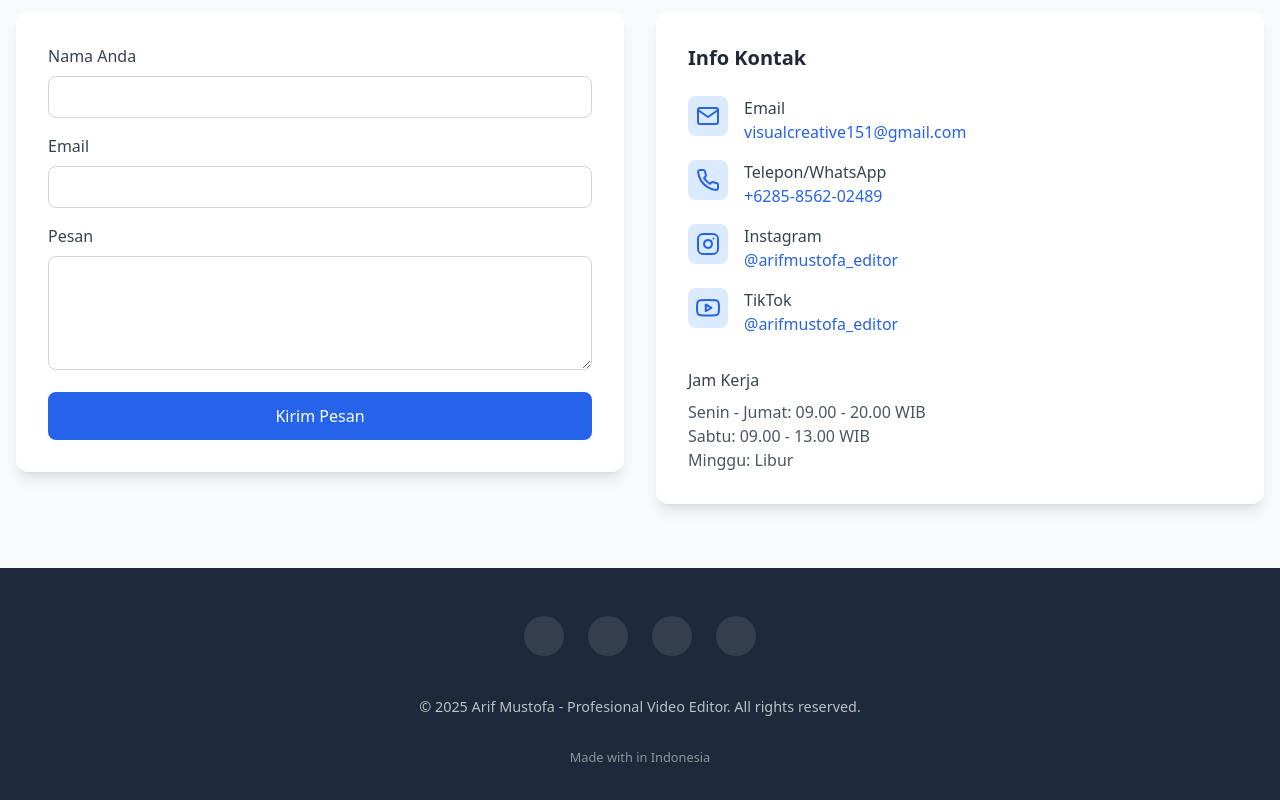
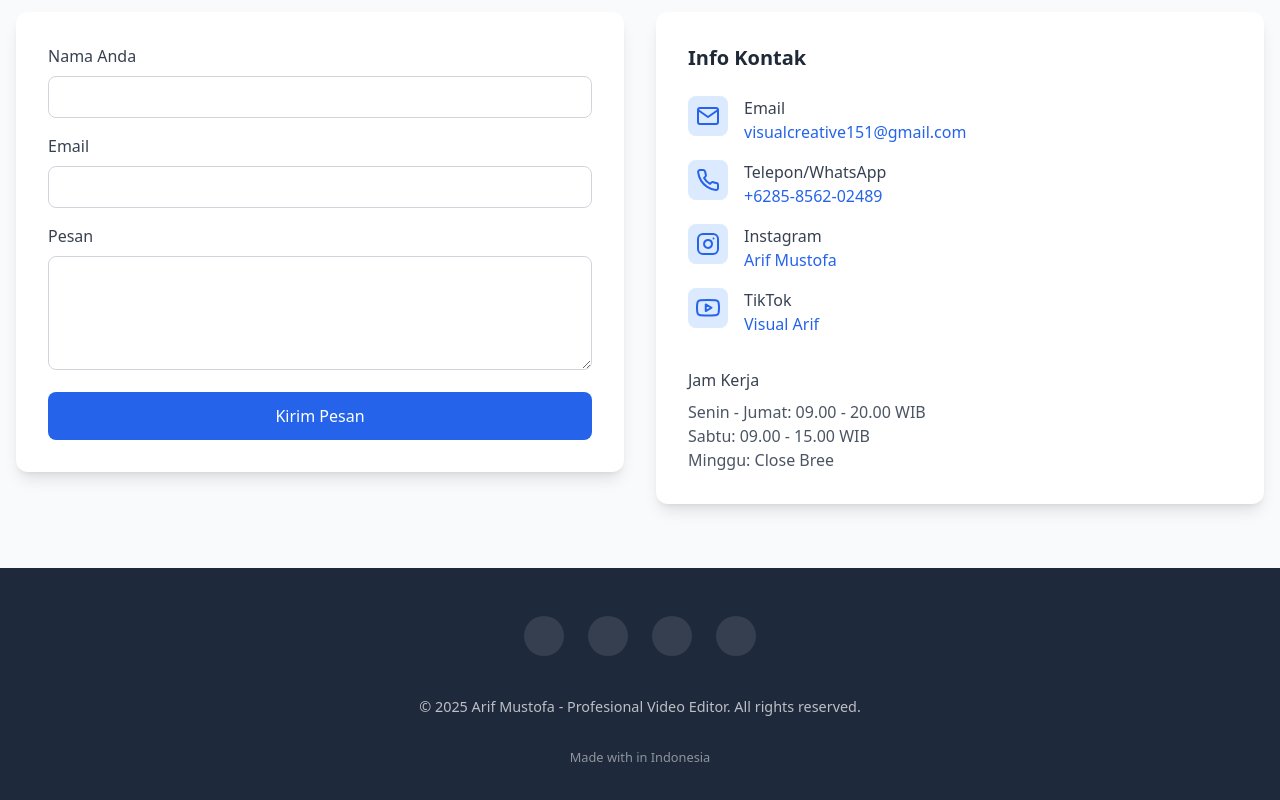
Before and after one commit to Visualarif151/Visual_Arif, a plain HTML site: page index.html in a window 1280 px wide. Shown: the part 2636-3436 px from the top of the page. Drawn offline with nearby package versions, Linux system fonts and the light colour scheme; files whose address does not match are found by name.

Commit message:
Update index.html

```diff
--- a/index.html
+++ b/index.html
@@ -346,7 +346,7 @@
                                 </div>
                                 <div>
                                     <h4 class="font-medium text-gray-700">Telepon/WhatsApp</h4>
-                                    <a href="https://wa.me/6281234567890" class="text-blue-600 hover:underline">+6285-8562-02489</a>
+                                    <a href="https://wa.me/6285856202489" class="text-blue-600 hover:underline">+6285-8562-02489</a>
                                 </div>
                             </div>
                             <div class="flex items-start">
@@ -355,7 +355,7 @@
                                 </div>
                                 <div>
                                     <h4 class="font-medium text-gray-700">Instagram</h4>
-                                    <a href="https://instagram.com/@arif_mustofaa_" target="_blank" class="text-blue-600 hover:underline">@arifmustofa_editor</a>
+                                    <a href="https://instagram.com/@arif_mustofaa_" target="_blank" class="text-blue-600 hover:underline">Arif Mustofa</a>
                                 </div>
                             </div>
                             <div class="flex items-start">
@@ -364,15 +364,15 @@
                                 </div>
                                 <div>
                                     <h4 class="font-medium text-gray-700">TikTok</h4>
-                                    <a href="https://tiktok.com/@freelancemuda" target="_blank" class="text-blue-600 hover:underline">@arifmustofa_editor</a>
+                                    <a href="https://tiktok.com/@freelancemuda" target="_blank" class="text-blue-600 hover:underline">Visual Arif</a>
                                 </div>
                             </div>
                         </div>
                         <div class="mt-8">
                             <h4 class="font-medium text-gray-700 mb-2">Jam Kerja</h4>
                             <p class="text-gray-600">Senin - Jumat: 09.00 - 20.00 WIB</p>
-                            <p class="text-gray-600">Sabtu: 09.00 - 13.00 WIB</p>
-                            <p class="text-gray-600">Minggu: Libur</p>
+                            <p class="text-gray-600">Sabtu: 09.00 - 15.00 WIB</p>
+                            <p class="text-gray-600">Minggu: Close Bree</p>
                         </div>
                     </div>
                 </div>
```
